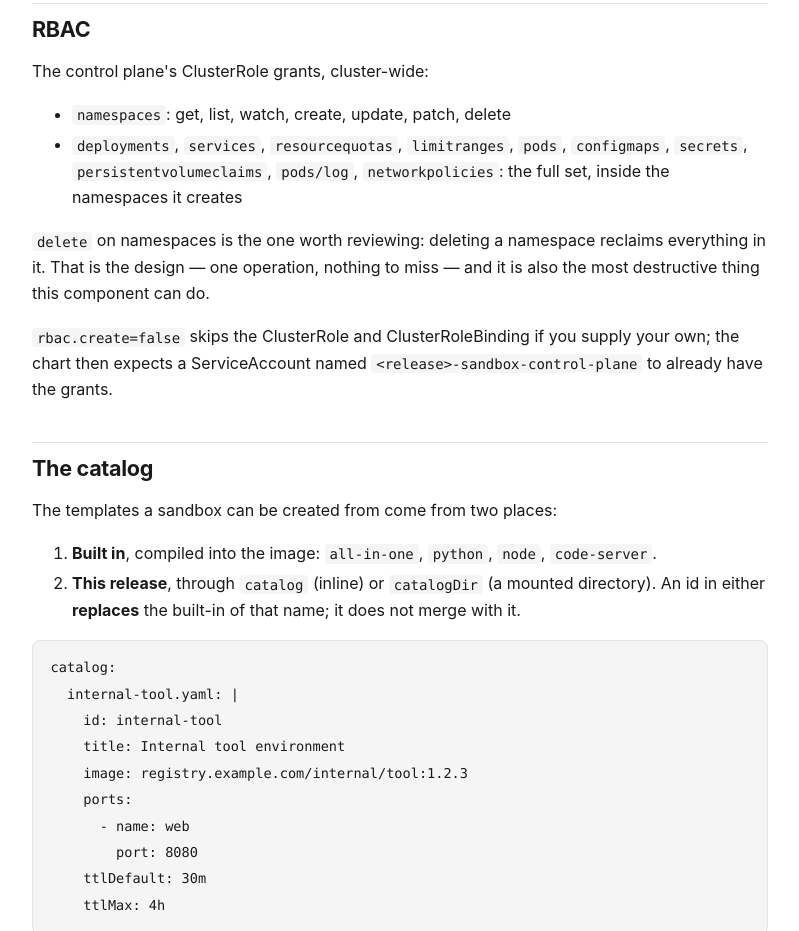
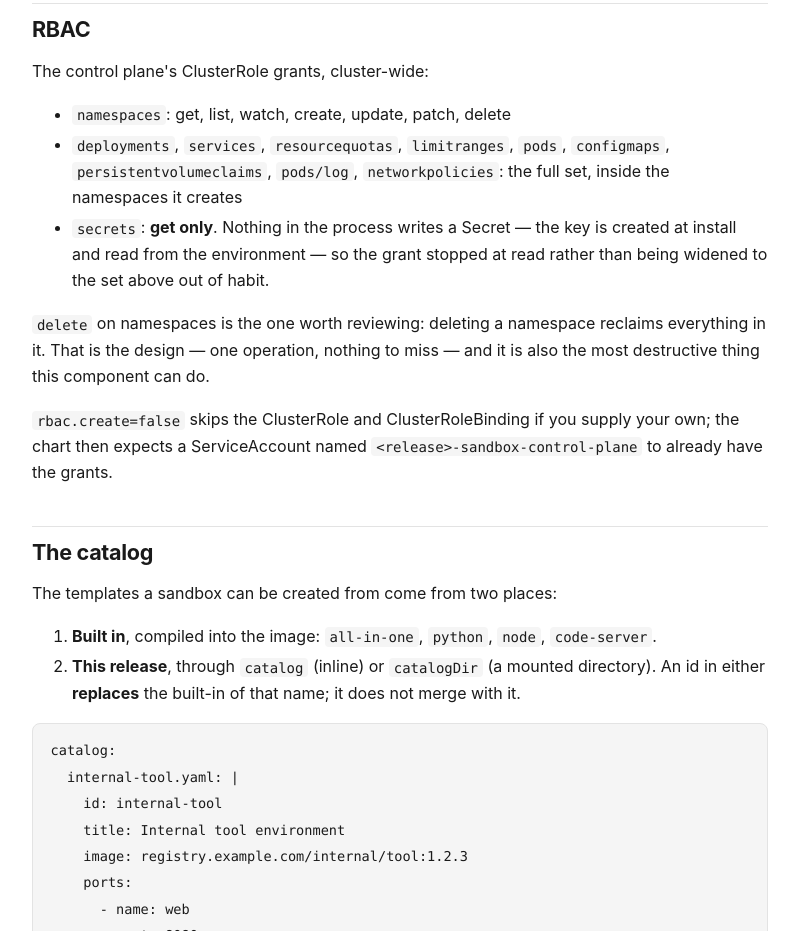
Before and after one commit to shaowenchen/sandboxlab, a plain HTML site: page index.html in a window 1280 px wide. Shown: the part 1993-2924 px from the top of the page, without its empty margins (248-1047 px from the left). Drawn offline with Linux system fonts and the light colour scheme.

Commit message:
Publish sandboxlab chart 0.1.0-dev (fb0016e)

```diff
--- a/index.html
+++ b/index.html
@@ -209,8 +209,11 @@ share an address without a second hostname.</p>
 <ul>
 <li><code>namespaces</code>: get, list, watch, create, update, patch, delete</li>
 <li><code>deployments</code>, <code>services</code>, <code>resourcequotas</code>, <code>limitranges</code>, <code>pods</code>,
-<code>configmaps</code>, <code>secrets</code>, <code>persistentvolumeclaims</code>, <code>pods/log</code>,
-<code>networkpolicies</code>: the full set, inside the namespaces it creates</li>
+<code>configmaps</code>, <code>persistentvolumeclaims</code>, <code>pods/log</code>, <code>networkpolicies</code>: the
+full set, inside the namespaces it creates</li>
+<li><code>secrets</code>: <strong>get only</strong>. Nothing in the process writes a Secret — the key is
+created at install and read from the environment — so the grant stopped at
+read rather than being widened to the set above out of habit.</li>
 </ul>
 <p><code>delete</code> on namespaces is the one worth reviewing: deleting a namespace
 reclaims everything in it. That is the design — one operation, nothing to miss —
```
Also changed, not shown: index.yaml (+4 -4 lines), 1 other file.
